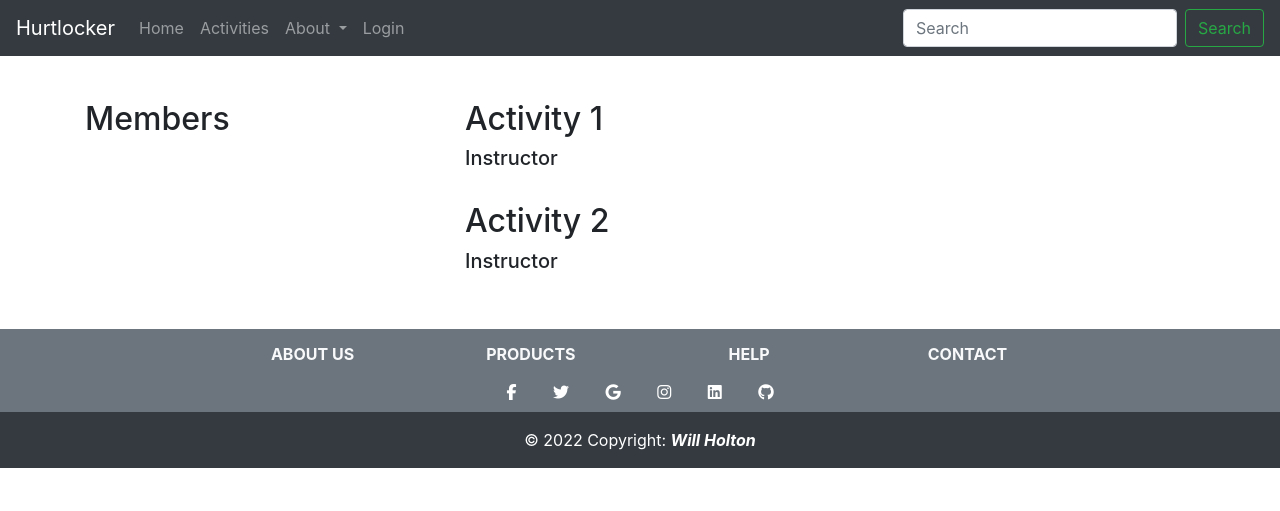
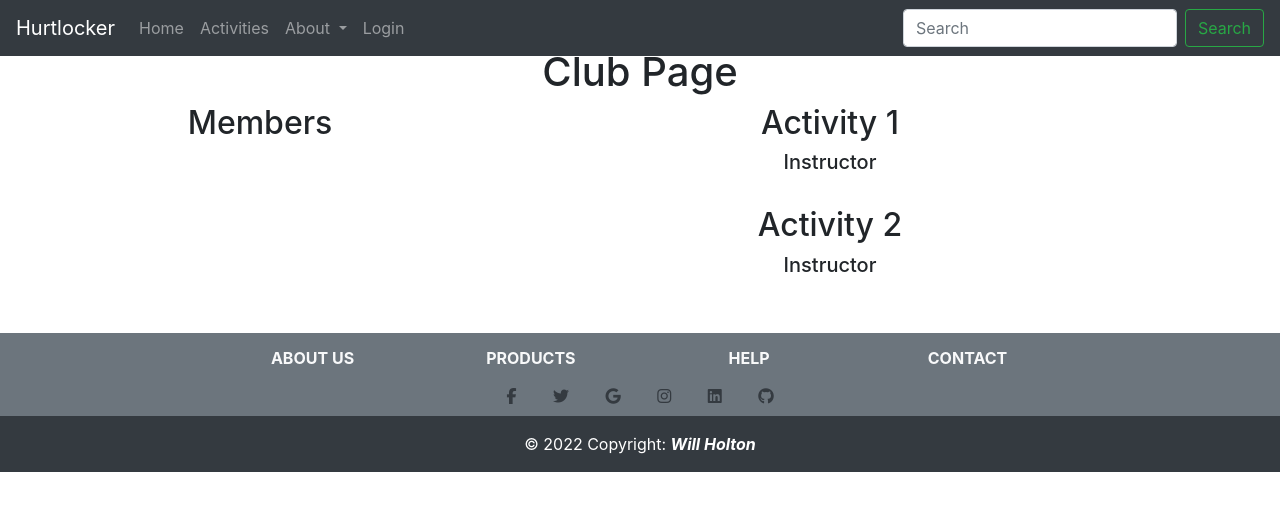
Before and after one commit to Code-Institute-Submissions/hjtb-Hurtlocker_OctResub, a Django app: page /club/ in a window 1280 px wide. Shown: the top 511 px of the page. Run offline with Django 3.2, Linux system fonts and the light colour scheme; some libraries are stand-ins or nearby versions.

Commit message:
footer and base template layout

```diff
--- a/home/templates/home/index.html
+++ b/home/templates/home/index.html
@@ -1,5 +1,4 @@
 {% extends 'base.html' %}
-{% load static %}
 
 {% block content %}
 {% endblock %}
--- a/templates/base.html
+++ b/templates/base.html
@@ -1,3 +1,5 @@
+{% load static %}
+
 <!doctype html>
 <html lang="en">
   <head>
--- a/templates/club.html
+++ b/templates/club.html
@@ -1,7 +1,8 @@
 {% extends "base.html"%}
 {% block content %}
 
-<div class="container" style="margin-top:100px">
+<div class="container text-center mt-5">
+    <h1 class="mt-5">Club Page</h1>
     <div class="row">
         <div class="col-sm-4">
             <h2>Members</h2>
--- a/templates/footer.html
+++ b/templates/footer.html
@@ -32,22 +32,22 @@
 
 
           <section class="text-center my-2">
-              <a href="#" class=" mx-3 text-white text-decoration-none">
+              <a href="#" class=" mx-3 text-dark text-decoration-none">
                   <i class="fab fa-facebook-f"></i>
               </a>
-              <a href="#" class=" mx-3 text-white text-decoration-none">
+              <a href="#" class=" mx-3 text-dark text-decoration-none">
                   <i class="fab fa-twitter"></i>
               </a>
-              <a href="#" class=" mx-3 text-white text-decoration-none">
+              <a href="#" class=" mx-3 text-dark text-decoration-none">
                   <i class="fab fa-google"></i>
               </a>
-              <a href="#" class=" mx-3 text-white text-decoration-none">
+              <a href="#" class=" mx-3 text-dark text-decoration-none">
                   <i class="fab fa-instagram"></i>
               </a>
-              <a href="#" class=" mx-3 text-white text-decoration-none">
+              <a href="#" class=" mx-3 text-dark text-decoration-none">
                   <i class="fab fa-linkedin"></i>
               </a>
-              <a href="#" class=" mx-3 text-white text-decoration-none">
+              <a href="#" class=" mx-3 text-dark text-decoration-none">
                   <i class="fab fa-github"></i>
               </a>
           </section>
--- a/templates/navbar.html
+++ b/templates/navbar.html
@@ -1,10 +1,10 @@
 <nav class="navbar fixed-top navbar-expand-lg navbar-dark bg-dark">
     <a class="navbar-brand" href="#">Hurtlocker</a>
-    <button class="navbar-toggler" type="button" data-toggle="collapse" data-target="#navbarSupportedContent" aria-controls="navbarSupportedContent" aria-expanded="false" aria-label="Toggle navigation">
+    <button class="navbar-toggler" type="button" data-toggle="collapse" data-target="#navbar" aria-controls="navbarSupportedContent" aria-expanded="false" aria-label="Toggle navigation">
       <span class="navbar-toggler-icon"></span>
     </button>
 
-    <div class="collapse navbar-collapse" id="navbarSupportedContent">
+    <div class="collapse navbar-collapse" id="navbar">
       <ul class="navbar-nav mr-auto">
         <li class="nav-item">
           <a class="nav-link" href="#">Home <span class="sr-only">(current)</span></a>
--- a/templates/profile.html
+++ b/templates/profile.html
@@ -1 +1,6 @@
+{% extends "base.html"%}
+{% block content %}
+
 <h1>Profile Page</h1>
+
+{% endblock %}
```
